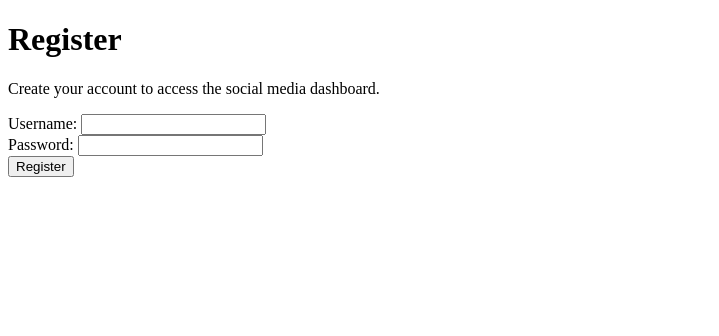
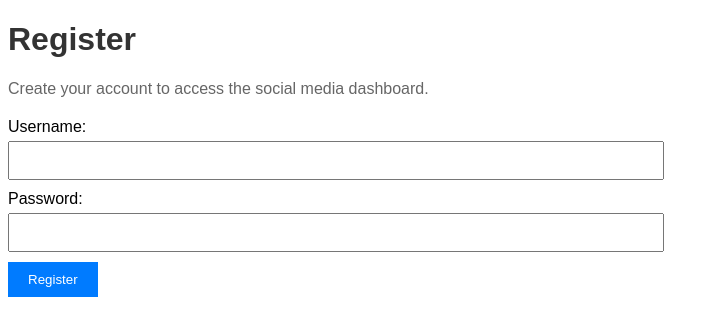
Before and after one commit to AyushGoel0/CodeAlpha_Social_Media_Dashboard, a Flask app: page /register in a window 1280 px wide. Shown: the top 336 px of the page, without its empty margins (0-719 px from the left). Run offline with Flask 2, Linux system fonts and the light colour scheme.

Commit message:
UPDATE-5

```diff
--- /dev/null
+++ b/static/style.css
@@ -0,0 +1,87 @@
+/* Style for Login Page */
+body {
+    font-family: Arial, sans-serif;
+}
+
+h1 {
+    color: #333;
+}
+
+p {
+    color: #666;
+}
+
+form {
+    margin-top: 20px;
+}
+
+label {
+    display: block;
+    margin-bottom: 5px;
+}
+
+input[type="text"],
+input[type="password"] {
+    width: 50%;
+    padding: 10px;
+    margin-bottom: 10px;
+}
+
+button[type="submit"] {
+    background-color: #007bff;
+    color: #fff;
+    border: none;
+    padding: 10px 20px;
+    cursor: pointer;
+}
+
+button[type="submit"]:hover {
+    background-color: #0056b3;
+}
+
+a {
+    color: #007bff;
+    text-decoration: none;
+}
+
+a:hover {
+    text-decoration: underline;
+}
+
+/* Style for Register Page */
+/* Add additional styles for the Register page here */
+.register-container {
+    margin-top: 20px;
+}
+
+/* Style for Dashboard Page */
+/* Add additional styles for the Dashboard page here */
+.dashboard-container {
+    margin-top: 20px;
+}
+
+.dashboard-title {
+    color: #333;
+}
+
+.dashboard-message {
+    color: #666;
+}
+
+.dashboard-link {
+    color: #007bff;
+    text-decoration: none;
+}
+
+.dashboard-link:hover {
+    text-decoration: underline;
+}
+
+.dashboard-feeds {
+    list-style-type: none;
+    padding: 0;
+}
+
+.dashboard-feeds li {
+    margin-bottom: 10px;
+}
--- a/templates/dashboard.html
+++ b/templates/dashboard.html
@@ -4,6 +4,7 @@
     <meta charset="UTF-8">
     <meta name="viewport" content="width=device-width, initial-scale=1.0">
     <title>Dashboard</title>
+    <link rel="stylesheet" type="text/css" href="{{ url_for('static', filename='style.css') }}">
 </head>
 <body>
     <h1>
--- a/templates/login.html
+++ b/templates/login.html
@@ -4,6 +4,7 @@
     <meta charset="UTF-8">
     <meta name="viewport" content="width=device-width, initial-scale=1.0">
     <title>Login</title>
+    <link rel="stylesheet" type="text/css" href="{{ url_for('static', filename='style.css') }}">
 </head>
 <body>
     <h1>Login</h1>
--- a/templates/register.html
+++ b/templates/register.html
@@ -4,6 +4,7 @@
     <meta charset="UTF-8">
     <meta name="viewport" content="width=device-width, initial-scale=1.0">
     <title>Register</title>
+    <link rel="stylesheet" type="text/css" href="{{ url_for('static', filename='style.css') }}">
 </head>
 <body>
     <h1>Register</h1>
```
Also changed, not shown: README.md.
